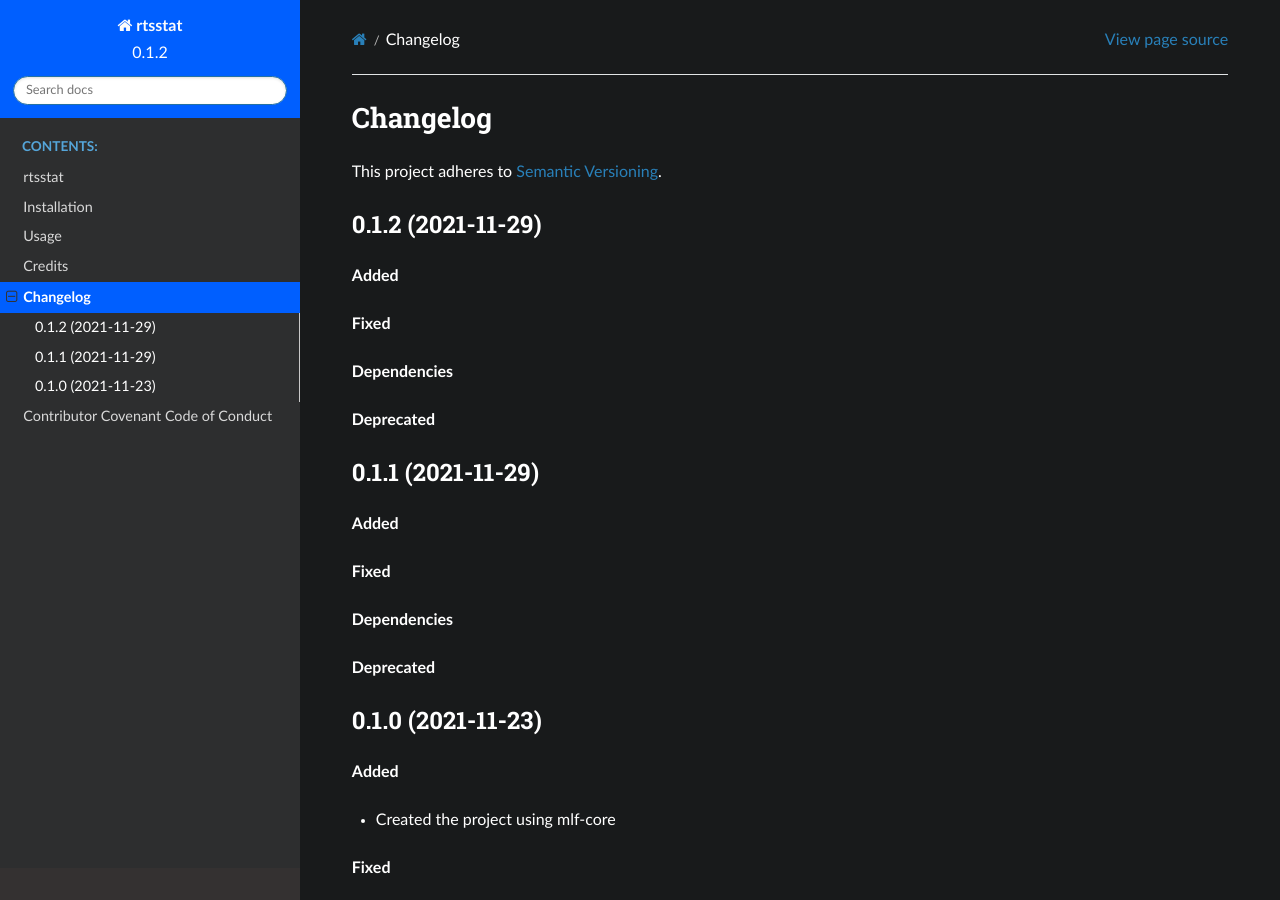
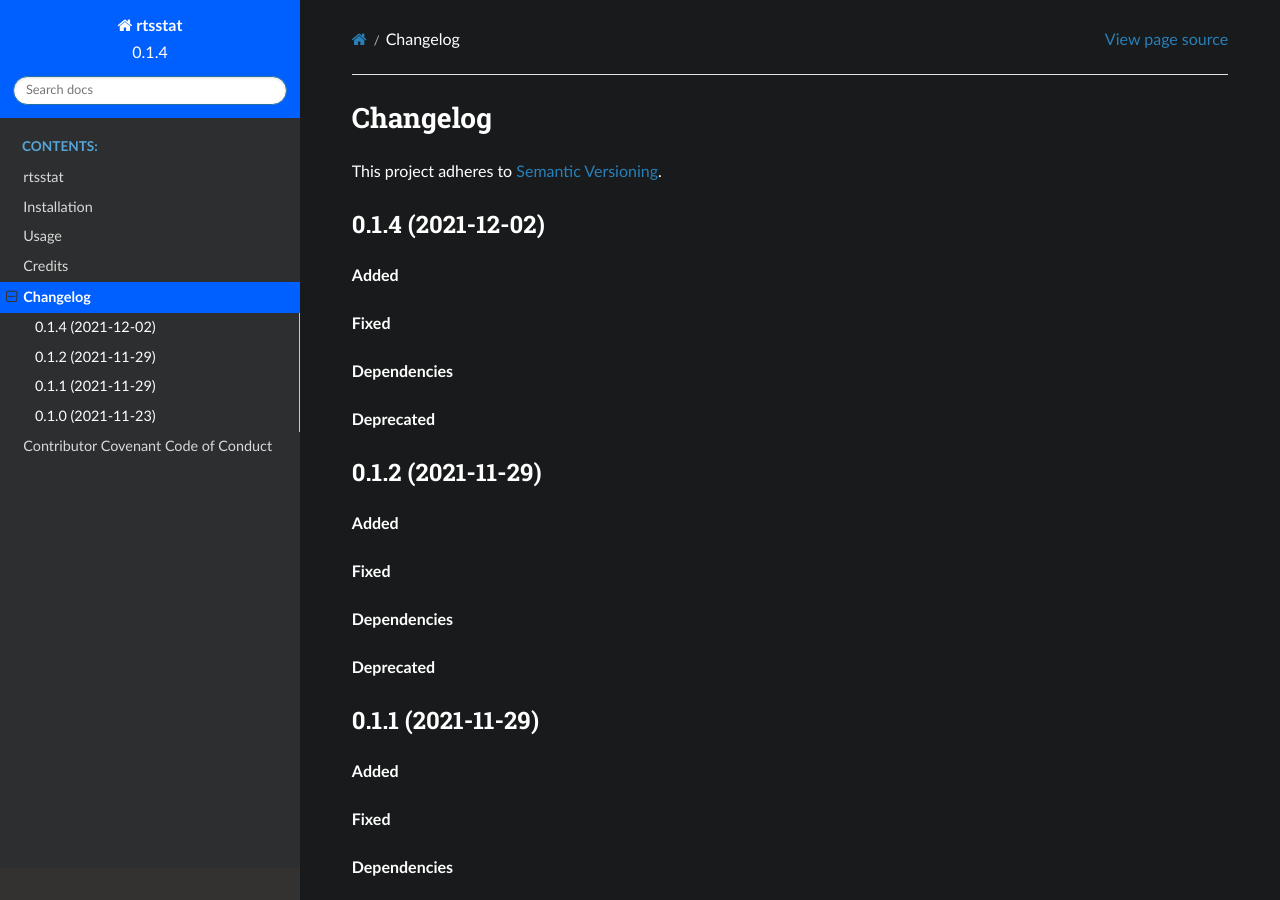
Before and after one commit to Waseju/rtsstat, a Sphinx documentation site: the page built from docs/changelog.rst, in a window 1280 px wide and 900 px high. Built offline with Sphinx 7.4.7 and the Read the Docs theme 2.0.0, drawn with Linux system fonts in a browser that asks for light colours.

Commit message:
Bump version from 0.1.2 to 0.1.4

```diff
--- a/CHANGELOG.rst
+++ b/CHANGELOG.rst
@@ -3,6 +3,18 @@
 ==========
 
 This project adheres to `Semantic Versioning <https://semver.org/>`_.
+
+
+0.1.4 (2021-12-02)
+------------------
+
+**Added**
+
+**Fixed**
+
+**Dependencies**
+
+**Deprecated**
 
 
 0.1.2 (2021-11-29)
--- a/docs/conf.py
+++ b/docs/conf.py
@@ -54,9 +54,9 @@
 # the built documents.
 #
 # The short X.Y version.
-version = '0.1.2'
+version = '0.1.4'
 # The full version, including alpha/beta/rc tags.
-release = '0.1.2'
+release = '0.1.4'
 
 # The language for content autogenerated by Sphinx. Refer to documentation
 # for a list of supported languages.
--- a/mlf_core.cfg
+++ b/mlf_core.cfg
@@ -1,5 +1,5 @@
 [bumpversion]
-current_version = 0.1.2
+current_version = 0.1.4
 
 [bumpversion_files_whitelisted]
 setup_file = setup.py
--- a/setup.py
+++ b/setup.py
@@ -74,6 +74,6 @@
     setup_requires=setup_requirements,
     tests_require=test_requirements,
     url='https://github.com/waseju/rtsstat',
-    version='0.1.2',
+    version='0.1.4',
     zip_safe=False,
 )
```
Also changed, not shown: .mlf_core.yml.
